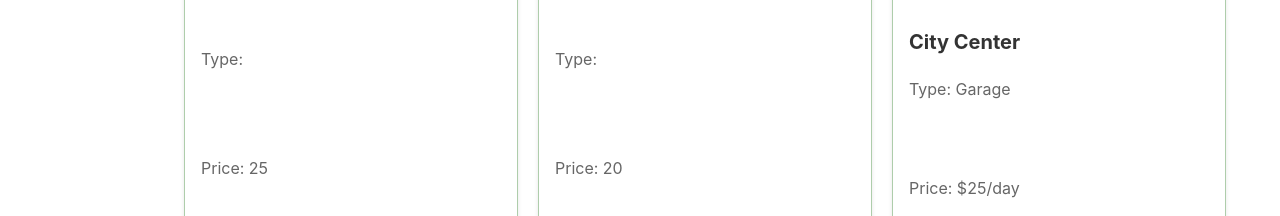
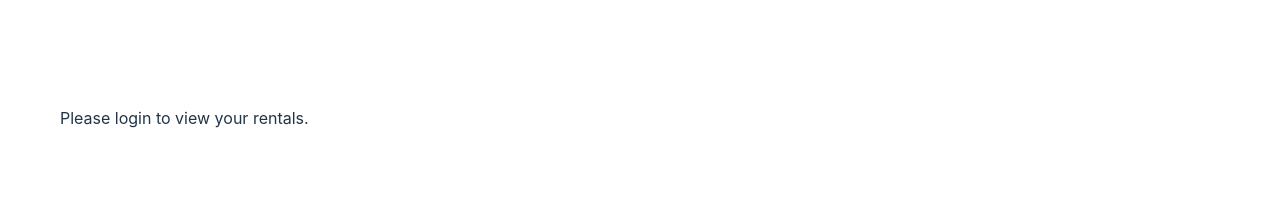
Before and after one commit to washedPat/madhacksfall2023-frontend, a React (Vite) app: page /MyRentals in a window 1280 px wide. Shown: the part 382-598 px from the top of the page. Built offline with nearby package versions, Linux system fonts and the light colour scheme.

Commit message:
fixed the not logged in part

```diff
--- a/src/components/MyRentals.jsx
+++ b/src/components/MyRentals.jsx
@@ -71,6 +71,34 @@ const MyRentals = () => {
   //   navigate('/RegisterListing');
   // };
 
+  // return (
+  //   <div className="mainContainer">
+  //     <div className="bodyContainer">
+  //       <div className="addBookingButton">
+  //         <Link to="/RegisterListing" className="addButton">
+  //           +
+  //         </Link>
+  //       </div>
+  //       <div className="myListingsContainer">
+  //         {myListings.map((listing) => (
+  //           <RentalsCard key={listing._id} listing={listing} />
+  //         ))}
+  //       </div>
+  //     </div>
+  //   </div>
+  // );
+
+  if (loggedIn === null) {
+    return (
+      <div className="mainContainer">
+        <div className="bodyContainer">
+          <p>Please login to view your rentals.</p>
+        </div>
+      </div>
+    );
+  } else {
+
+    // Render the main content if loggedIn is not null
     return (
       <div className="mainContainer">
         <div className="bodyContainer">
@@ -87,6 +115,7 @@ const MyRentals = () => {
         </div>
       </div>
     );
+  }
 };
 
 export default MyRentals;
--- a/src/components/Profile-Card.jsx
+++ b/src/components/Profile-Card.jsx
@@ -13,7 +13,6 @@ function ProfileCard({ listing }) {
       <p className="listingInfo">Type: {listing.type}</p>
       <p className="listingInfo">Price: {listing.price}</p>
       <p className="listingInfo">Rating: {listing.rating}</p>
-      {/* Call the handleEditClick function when the button is clicked */}
       <button className="listingButton" onClick={handleUnbook}>
         UnBook
       </button>
--- a/src/components/Profile.jsx
+++ b/src/components/Profile.jsx
@@ -21,7 +21,7 @@ function Profile () {
   const [myListings, setMyListings] = useState([]);
   const [loggedIn, setLoggedIn] = useContext(LoggedIn);
   const navigate = useNavigate();
-
+  console.log(loggedIn)
   useEffect(() => {
     // Simulated data for demonstration purposes
     const simulatedMyListings = [
```
Lines whose indentation alone changed are shown as unchanged.
